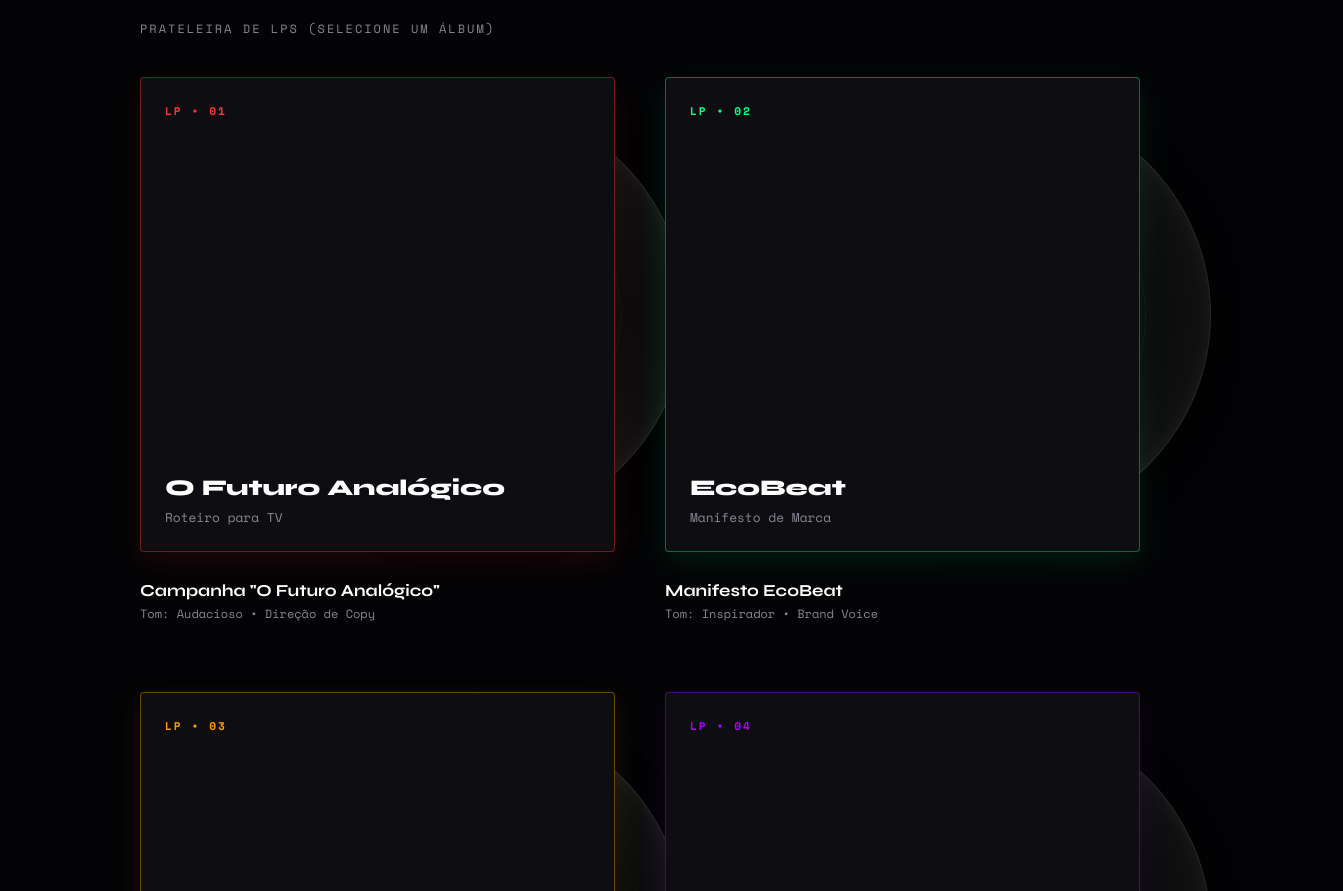
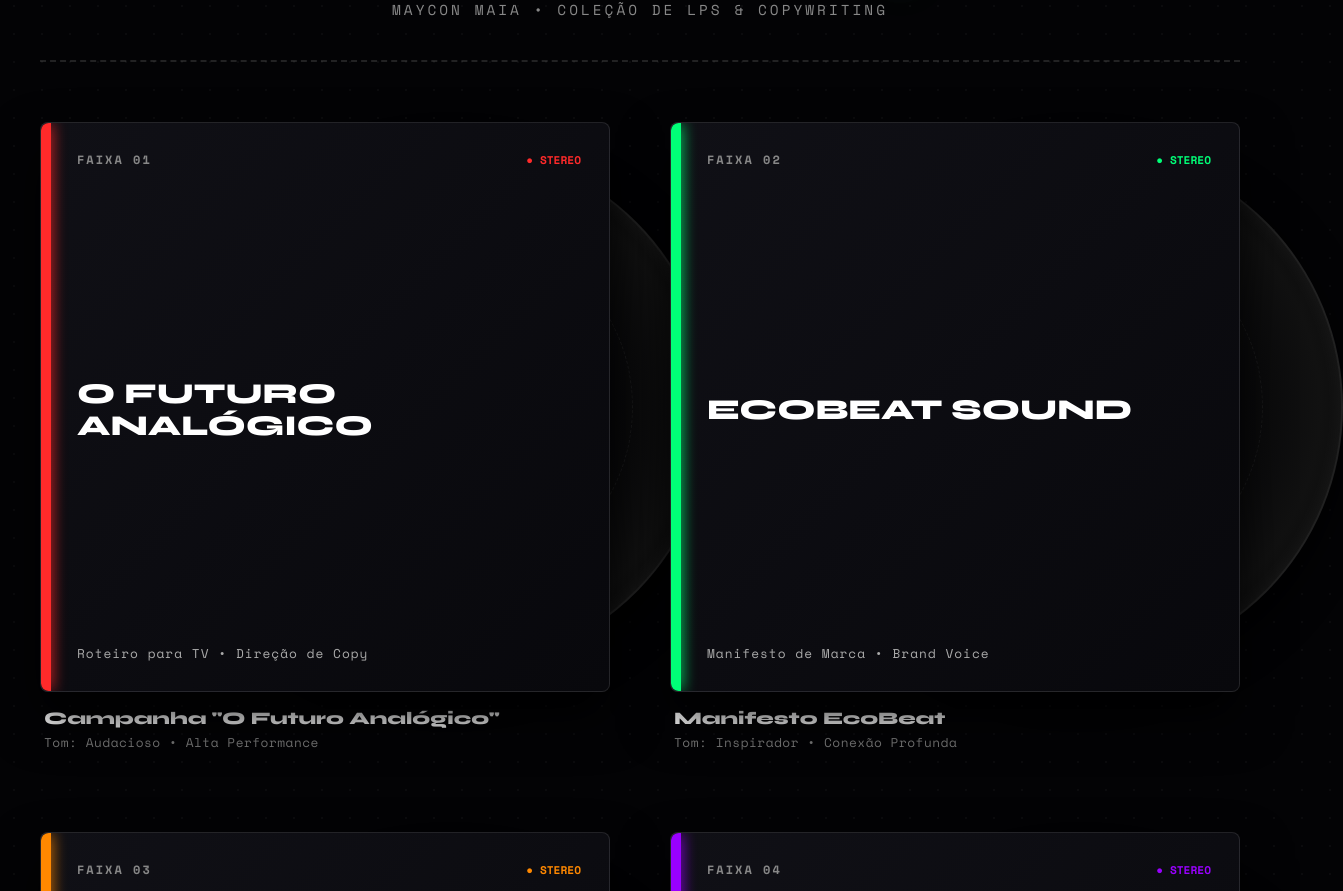
Before and after one commit to mayconlmaia/Portfolio-80s, a plain HTML site: page index.html in a window 1280 px wide. Shown: the part 176-1067 px from the top of the page, 1343 px wide, since content can reach past the window. Drawn offline with nearby package versions, Linux system fonts and the light colour scheme.

Commit message:
Update index.html

```diff
--- a/index.html
+++ b/index.html
@@ -3,18 +3,15 @@
 <head>
     <meta charset="UTF-8">
     <meta name="viewport" content="width=device-width, initial-scale=1.0">
-    <title>Maycon Maia — Redação & Copywriting</title>
-    <link href="https://fonts.googleapis.com/css2?family=Space+Mono:ital,wght@0,400;0,700;1,400&family=Syne:wght@700;800&display=swap" rel="stylesheet">
+    <title>Maycon Maia — Diskoteca de Redação</title>
+    <link href="https://fonts.googleapis.com/css2?family=Anton&family=Space+Mono:ital,wght@0,400;0,700;1,400&family=Syne:wght@800&display=swap" rel="stylesheet">
     <style>
         :root {
             --bg: #030305;
-            --surface: #0d0d12;
-            --text: #f0f0f2;
-            --muted: #888892;
-            --neon-red: #ff3333;
-            --neon-green: #00ff88;
-            --neon-orange: #ff9900;
-            --neon-purple: #b000ff;
+            --neon-red: #ff2a2a;
+            --neon-green: #00ff77;
+            --neon-orange: #ff8800;
+            --neon-purple: #9900ff;
         }
 
         * {
@@ -25,91 +22,70 @@
 
         body {
             background-color: var(--bg);
-            color: var(--text);
+            color: #fff;
             font-family: 'Space Mono', monospace;
-            padding: 40px 20px;
+            padding: 50px 20px;
             display: flex;
             flex-direction: column;
             align-items: center;
             min-height: 100vh;
+            background-image: radial-gradient(rgba(255,255,255,0.03) 1px, transparent 0);
+            background-size: 28px 28px;
         }
 
         .container {
             width: 100%;
-            max-width: 1000px;
+            max-width: 1200px;
         }
 
-        header {
-            margin-bottom: 50px;
-            border-bottom: 1px solid rgba(255, 255, 255, 0.1);
-            padding-bottom: 30px;
-            display: flex;
-            flex-direction: column;
-            gap: 12px;
+        /* Topo / Cabeçalho da Loja de Discos */
+        .store-header {
+            text-align: center;
+            margin-bottom: 60px;
+            border-bottom: 2px dashed rgba(255, 255, 255, 0.12);
+            padding-bottom: 40px;
+        }
+
+        .store-header h1 {
+            font-family: 'Anton', sans-serif;
+            font-size: clamp(2.8rem, 6vw, 5.5rem);
+            letter-spacing: 3px;
+            text-transform: uppercase;
+            color: #fff;
+            text-shadow: 0 0 25px rgba(255, 255, 255, 0.15), 0 0 50px rgba(0, 255, 119, 0.1);
+            margin-bottom: 10px;
+        }
+
+        .store-header p {
+            font-size: 0.9rem;
+            color: #888;
+            letter-spacing: 3px;
+            text-transform: uppercase;
+        }
+
+        /* Grade da Prateleira de LPs */
+        .shelf-grid {
+            display: grid;
+            grid-template-columns: 1fr;
+            gap: 60px;
         }
 
         @media (min-width: 768px) {
-            header {
-                flex-direction: row;
-                justify-content: space-between;
-                align-items: flex-end;
-            }
-        }
-
-        .header-left h1 {
-            font-family: 'Syne', sans-serif;
-            font-size: 2.2rem;
-            font-weight: 800;
-            letter-spacing: -1px;
-            color: #fff;
-            margin-top: 8px;
-            text-transform: uppercase;
-        }
-
-        .tagline {
-            font-size: 0.75rem;
-            text-transform: uppercase;
-            letter-spacing: 3px;
-            color: var(--neon-green);
-        }
-
-        .header-right p {
-            color: var(--muted);
-            font-size: 0.9rem;
-            line-height: 1.5;
-            max-width: 380px;
-        }
-
-        .section-title {
-            font-size: 0.75rem;
-            text-transform: uppercase;
-            letter-spacing: 2px;
-            color: var(--muted);
-            margin-bottom: 40px;
-        }
-
-        /* Grade de LPs */
-        .grid {
-            display: grid;
-            grid-template-columns: 1fr;
-            gap: 50px;
-        }
-
-        @media (min-width: 768px) {
-            .grid {
-                grid-template-columns: repeat(2, 1fr);
-                gap: 60px 40px;
-            }
-        }
-
-        @media (min-width: 1024px) {
-            .grid {
+            .shelf-grid {
                 grid-template-columns: repeat(2, 1fr);
                 gap: 70px 50px;
             }
         }
 
-        .vinyl-item {
+        @media (min-width: 1024px) {
+            .shelf-grid {
+                grid-template-columns: repeat(2, 1fr);
+                gap: 80px 60px;
+            }
+        }
+
+        /* Item do Álbum */
+        .album-item {
             text-decoration: none;
             color: inherit;
             display: flex;
@@ -118,32 +94,31 @@
             cursor: pointer;
         }
 
-        .vinyl-container {
+        .album-sleeve-box {
             position: relative;
             width: 100%;
             aspect-ratio: 1 / 1;
         }
 
-        /* O Disco de Vinil que aparece saindo para a direita */
-        .vinyl-disc {
+        /* O Disco de Vinil saindo para a direita com movimento */
+        .vinyl-record {
             position: absolute;
-            top: 5%;
-            right: -15%; /* Fica visível para fora da capa */
-            width: 90%;
-            height: 90%;
-            background: radial-gradient(circle, #050505 0%, #1a1a1a 40%, #080808 41%, #111 70%, #000 100%);
+            top: 4%;
+            right: -18%;
+            width: 92%;
+            height: 92%;
+            background: radial-gradient(circle, #0a0a0c 0%, #1a1a1e 35%, #050507 36%, #111 65%, #000 100%);
             border-radius: 50%;
             z-index: 1;
-            box-shadow: 0 10px 30px rgba(0,0,0,0.8), inset 0 0 20px rgba(255,255,255,0.05);
+            box-shadow: 0 15px 40px rgba(0,0,0,0.9), inset 0 0 20px rgba(255,255,255,0.06);
             display: flex;
             align-items: center;
             justify-content: center;
             transition: transform 0.4s cubic-bezier(0.175, 0.885, 0.32, 1.275);
-            border: 1px solid rgba(255,255,255,0.1);
+            border: 2px solid rgba(255,255,255,0.08);
         }
 
-        /* Ranhuras do vinil em CSS */
-        .vinyl-disc::before {
+        .vinyl-record::before {
             content: '';
             position: absolute;
             inset: 15%;
@@ -151,237 +126,295 @@
             border: 1px dashed rgba(255,255,255,0.06);
         }
 
-        .vinyl-disc::after {
-            content: '';
-            position: absolute;
-            inset: 30%;
+        /* Rótulo Central do Disco */
+        .vinyl-center-label {
+            width: 38%;
+            height: 38%;
             border-radius: 50%;
-            border: 1px solid rgba(255,255,255,0.04);
+            display: flex;
+            flex-direction: column;
+            align-items: center;
+            justify-content: center;
+            text-align: center;
+            font-family: 'Syne', sans-serif;
+            font-weight: 800;
+            font-size: 0.65rem;
+            text-transform: uppercase;
+            letter-spacing: 1px;
+            box-shadow: 0 0 15px rgba(0,0,0,0.8);
+            z-index: 2;
+            border: 3px solid rgba(255,255,255,0.25);
+            padding: 4px;
         }
 
-        .vinyl-label {
-            width: 34%;
-            height: 34%;
-            border-radius: 50%;
-            display: flex;
-            align-items: center;
-            justify-content: center;
-            font-size: 0.6rem;
-            font-weight: 700;
-            text-transform: uppercase;
-            letter-spacing: 2px;
-            box-shadow: 0 0 15px rgba(0,0,0,0.6);
-            z-index: 2;
+        .vinyl-center-label small {
+            font-family: 'Space Mono', monospace;
+            font-size: 0.45rem;
+            opacity: 0.85;
+            margin-top: 2px;
         }
 
-        /* A Capa do LP (Fica por cima do disco) */
-        .vinyl-jacket {
+        /* A Capa do LP com Faixa Lateral Neon e espaço para imagem futura */
+        .album-jacket {
             position: absolute;
             inset: 0;
-            background: var(--surface);
-            border-radius: 4px;
+            background: linear-gradient(135deg, #101016 0%, #08080c 100%);
+            border-radius: 8px;
             z-index: 3;
-            padding: 24px;
+            padding: 28px;
             display: flex;
             flex-direction: column;
             justify-content: space-between;
+            box-shadow: 0 25px 50px rgba(0,0,0,0.8);
             border: 1px solid rgba(255,255,255,0.1);
-            box-shadow: 0 20px 40px rgba(0,0,0,0.7);
-            transition: transform 0.3s ease;
+            transition: transform 0.3s ease, box-shadow 0.3s ease;
+            overflow: hidden;
         }
 
-        /* Cores e Estilos Neon por Álbum */
-        .lp-red .vinyl-label { background: var(--neon-red); color: #000; }
-        .lp-red .vinyl-jacket { border-color: rgba(255, 51, 51, 0.4); box-shadow: 0 10px 30px rgba(255, 51, 51, 0.1); }
-        .lp-red .jacket-tag { color: var(--neon-red); }
-
-        .lp-green .vinyl-label { background: var(--neon-green); color: #000; }
-        .lp-green .vinyl-jacket { border-color: rgba(0, 255, 136, 0.4); box-shadow: 0 10px 30px rgba(0, 255, 136, 0.1); }
-        .lp-green .jacket-tag { color: var(--neon-green); }
-
-        .lp-orange .vinyl-label { background: var(--neon-orange); color: #000; }
-        .lp-orange .vinyl-jacket { border-color: rgba(255, 153, 0, 0.4); box-shadow: 0 10px 30px rgba(255, 153, 0, 0.1); }
-        .lp-orange .jacket-tag { color: var(--neon-orange); }
-
-        .lp-purple .vinyl-label { background: var(--neon-purple); color: #fff; }
-        .lp-purple .vinyl-jacket { border-color: rgba(176, 0, 255, 0.4); box-shadow: 0 10px 30px rgba(176, 0, 255, 0.1); }
-        .lp-purple .jacket-tag { color: var(--neon-purple); }
-
-        /* Interação ao tocar/passar o mouse */
-        .vinyl-item:hover .vinyl-disc,
-        .vinyl-item:active .vinyl-disc {
-            transform: translateX(15px) rotate(15deg);
+        /* Faixa Lateral Neon */
+        .album-jacket::before {
+            content: '';
+            position: absolute;
+            left: 0;
+            top: 0;
+            bottom: 0;
+            width: 10px;
+            border-top-left-radius: 8px;
+            border-bottom-left-radius: 8px;
         }
 
-        .vinyl-item:hover .vinyl-jacket {
+        /* Se você colocar uma tag <img> de fundo no futuro, ela encaixará aqui perfeitamente */
+        .jacket-art-bg {
+            position: absolute;
+            inset: 0;
+            z-index: 1;
+            opacity: 0.15; /* Deixa sutil até você subir a imagem definitiva */
+            background-size: cover;
+            background-position: center;
+        }
+
+        .jacket-content {
+            position: relative;
+            z-index: 2;
+            height: 100%;
+            display: flex;
+            flex-direction: column;
+            justify-content: space-between;
+        }
+
+        /* Cores Neon específicas de cada LP */
+        .lp-red .vinyl-center-label { background: var(--neon-red); color: #000; }
+        .lp-red .album-jacket::before { background: var(--neon-red); box-shadow: 0 0 15px var(--neon-red); }
+        .lp-red:hover .album-jacket { box-shadow: 0 0 30px rgba(255, 42, 42, 0.35); border-color: var(--neon-red); }
+
+        .lp-green .vinyl-center-label { background: var(--neon-green); color: #000; }
+        .lp-green .album-jacket::before { background: var(--neon-green); box-shadow: 0 0 15px var(--neon-green); }
+        .lp-green:hover .album-jacket { box-shadow: 0 0 30px rgba(0, 255, 119, 0.35); border-color: var(--neon-green); }
+
+        .lp-orange .vinyl-center-label { background: var(--neon-orange); color: #000; }
+        .lp-orange .album-jacket::before { background: var(--neon-orange); box-shadow: 0 0 15px var(--neon-orange); }
+        .lp-orange:hover .album-jacket { box-shadow: 0 0 30px rgba(255, 136, 0, 0.35); border-color: var(--neon-orange); }
+
+        .lp-purple .vinyl-center-label { background: var(--neon-purple); color: #fff; }
+        .lp-purple .album-jacket::before { background: var(--neon-purple); box-shadow: 0 0 15px var(--neon-purple); }
+        .lp-purple:hover .album-jacket { box-shadow: 0 0 30px rgba(153, 0, 255, 0.35); border-color: var(--neon-purple); }
+
+        /* Movimento ao interagir */
+        .album-item:hover .vinyl-record,
+        .album-item:active .vinyl-record {
+            transform: translateX(24px) rotate(18deg);
+        }
+
+        .album-item:hover .album-jacket {
             transform: translateY(-6px);
         }
 
-        .jacket-top {
+        /* Tipografia da Capa */
+        .jacket-header {
             display: flex;
             justify-content: space-between;
             align-items: center;
+            padding-left: 8px;
         }
 
-        .jacket-tag {
-            font-size: 0.7rem;
+        .track-tag {
+            font-size: 0.75rem;
             font-weight: 700;
             letter-spacing: 2px;
             text-transform: uppercase;
+            color: #888;
         }
 
-        .jacket-art h2 {
+        .album-jacket h2 {
             font-family: 'Syne', sans-serif;
-            font-size: 1.4rem;
+            font-size: clamp(1.4rem, 2.5vw, 1.8rem);
             font-weight: 800;
             color: #fff;
-            line-height: 1.2;
-            margin-bottom: 6px;
+            line-height: 1.1;
+            margin: 15px 0 8px 8px;
+            text-transform: uppercase;
         }
 
-        .jacket-art p {
+        .jacket-footer {
+            padding-left: 8px;
             font-size: 0.8rem;
-            color: var(--muted);
+            color: #aaa;
+            letter-spacing: 1px;
         }
 
-        .vinyl-details {
-            margin-top: 12px;
+        /* Detalhes abaixo da capa */
+        .album-meta-box {
             display: flex;
             flex-direction: column;
             gap: 4px;
+            padding-left: 4px;
         }
 
-        .vinyl-title {
+        .album-title-main {
             font-family: 'Syne', sans-serif;
-            font-size: 1.05rem;
-            font-weight: 700;
+            font-size: 1.1rem;
+            font-weight: 800;
             color: #fff;
         }
 
-        .vinyl-meta {
-            font-size: 0.75rem;
-            color: var(--muted);
+        .album-subtitle {
+            font-size: 0.8rem;
+            color: #777;
+            letter-spacing: 0.5px;
         }
 
         footer {
-            margin-top: 80px;
+            margin-top: 100px;
             text-align: center;
             font-size: 0.75rem;
-            color: var(--muted);
-            letter-spacing: 1px;
-            border-top: 1px solid rgba(255, 255, 255, 0.05);
-            padding-top: 30px;
+            color: #555;
+            letter-spacing: 2px;
+            border-top: 1px solid rgba(255,255,255,0.08);
+            padding-top: 35px;
             width: 100%;
+            text-transform: uppercase;
         }
     </style>
 </head>
 <body>
 
     <div class="container">
-        <header>
-            <div class="header-left">
-                <span class="tagline">&#9679; Coleção de LPs / Redação</span>
-                <h1>Maycon Maia</h1>
-            </div>
-            <div class="header-right">
-                <p>Redator & Copywriter. Roteiros, manifestos e campanhas analógicas que soam autênticas em qualquer plataforma.</p>
-            </div>
+        <!-- Cabeçalho Estilo Cartaz Analógico -->
+        <header class="store-header">
+            <h1>Diskoteca de Redação</h1>
+            <p>Maycon Maia &bull; Coleção de LPs &amp; Copywriting</p>
         </header>
 
-        <div class="section-title">Prateleira de LPs (Selecione um álbum)</div>
-
-        <div class="grid">
-            <!-- Álbum 1 -->
-            <a href="#" class="vinyl-item lp-red">
-                <div class="vinyl-container">
-                    <div class="vinyl-disc">
-                        <div class="vinyl-label">Lado A</div>
+        <!-- Prateleira de LPs -->
+        <div class="shelf-grid">
+            <!-- Álbum 1 (Vermelho Neon) -->
+            <a href="#" class="album-item lp-red">
+                <div class="album-sleeve-box">
+                    <div class="vinyl-record">
+                        <div class="vinyl-center-label">
+                            FUTURO<br><small>LADO A</small>
+                        </div>
                     </div>
-                    <div class="vinyl-jacket">
-                        <div class="jacket-top">
-                            <span class="jacket-tag">LP &bull; 01</span>
-                        </div>
-                        <div class="jacket-art">
+                    <div class="album-jacket">
+                        <!-- Espaço reservado para quando você subir sua imagem de capa futura -->
+                        <!-- <div class="jacket-art-bg" style="background-image: url('assets/capa-1.jpg');"></div> -->
+                        <div class="jacket-content">
+                            <div class="jacket-header">
+                                <span class="track-tag">Faixa 01</span>
+                                <span style="font-size: 0.7rem; color: var(--neon-red); font-weight: bold;">● STEREO</span>
+                            </div>
                             <h2>O Futuro Analógico</h2>
-                            <p>Roteiro para TV</p>
+                            <div class="jacket-footer">Roteiro para TV &bull; Direção de Copy</div>
                         </div>
                     </div>
                 </div>
-                <div class="vinyl-details">
-                    <span class="vinyl-title">Campanha "O Futuro Analógico"</span>
-                    <span class="vinyl-meta">Tom: Audacioso &bull; Direção de Copy</span>
+                <div class="album-meta-box">
+                    <span class="album-title-main">Campanha "O Futuro Analógico"</span>
+                    <span class="album-subtitle">Tom: Audacioso &bull; Alta Performance</span>
                 </div>
             </a>
 
-            <!-- Álbum 2 -->
-            <a href="#" class="vinyl-item lp-green">
-                <div class="vinyl-container">
-                    <div class="vinyl-disc">
-                        <div class="vinyl-label">Lado A</div>
+            <!-- Álbum 2 (Verde Neon) -->
+            <a href="#" class="album-item lp-green">
+                <div class="album-sleeve-box">
+                    <div class="vinyl-record">
+                        <div class="vinyl-center-label">
+                            ECOBEAT<br><small>LADO A</small>
+                        </div>
                     </div>
-                    <div class="vinyl-jacket">
-                        <div class="jacket-top">
-                            <span class="jacket-tag">LP &bull; 02</span>
-                        </div>
-                        <div class="jacket-art">
-                            <h2>EcoBeat</h2>
-                            <p>Manifesto de Marca</p>
+                    <div class="album-jacket">
+                        <!-- <div class="jacket-art-bg" style="background-image: url('assets/capa-2.jpg');"></div> -->
+                        <div class="jacket-content">
+                            <div class="jacket-header">
+                                <span class="track-tag">Faixa 02</span>
+                                <span style="font-size: 0.7rem; color: var(--neon-green); font-weight: bold;">● STEREO</span>
+                            </div>
+                            <h2>EcoBeat Sound</h2>
+                            <div class="jacket-footer">Manifesto de Marca &bull; Brand Voice</div>
                         </div>
                     </div>
                 </div>
-                <div class="vinyl-details">
-                    <span class="vinyl-title">Manifesto EcoBeat</span>
-                    <span class="vinyl-meta">Tom: Inspirador &bull; Brand Voice</span>
+                <div class="album-meta-box">
+                    <span class="album-title-main">Manifesto EcoBeat</span>
+                    <span class="album-subtitle">Tom: Inspirador &bull; Conexão Profunda</span>
                 </div>
             </a>
 
-            <!-- Álbum 3 -->
-            <a href="#" class="vinyl-item lp-orange">
-                <div class="vinyl-container">
-                    <div class="vinyl-disc">
-                        <div class="vinyl-label">Lado B</div>
+            <!-- Álbum 3 (Laranja Neon) -->
+            <a href="#" class="album-item lp-orange">
+                <div class="album-sleeve-box">
+                    <div class="vinyl-record">
+                        <div class="vinyl-center-label">
+                            CASSETE<br><small>LADO B</small>
+                        </div>
                     </div>
-                    <div class="vinyl-jacket">
-                        <div class="jacket-top">
-                            <span class="jacket-tag">LP &bull; 03</span>
-                        </div>
-                        <div class="jacket-art">
+                    <div class="album-jacket">
+                        <!-- <div class="jacket-art-bg" style="background-image: url('assets/capa-3.jpg');"></div> -->
+                        <div class="jacket-content">
+                            <div class="jacket-header">
+                                <span class="track-tag">Faixa 03</span>
+                                <span style="font-size: 0.7rem; color: var(--neon-orange); font-weight: bold;">● STEREO</span>
+                            </div>
                             <h2>SoundCassete</h2>
-                            <p>Social Media</p>
+                            <div class="jacket-footer">Social Media &amp; Campanha Digital</div>
                         </div>
                     </div>
                 </div>
-                <div class="vinyl-details">
-                    <span class="vinyl-title">Lançamento SoundCassete</span>
-                    <span class="vinyl-meta">Tom: Irônico &bull; Campanha Digital</span>
+                <div class="album-meta-box">
+                    <span class="album-title-main">Lançamento SoundCassete</span>
+                    <span class="album-subtitle">Tom: Irônico &bull; Engajamento Máximo</span>
                 </div>
             </a>
 
-            <!-- Álbum 4 -->
-            <a href="#" class="vinyl-item lp-purple">
-                <div class="vinyl-container">
-                    <div class="vinyl-disc">
-                        <div class="vinyl-label">Lado B</div>
+            <!-- Álbum 4 (Roxo Neon) -->
+            <a href="#" class="album-item lp-purple">
+                <div class="album-sleeve-box">
+                    <div class="vinyl-record">
+                        <div class="vinyl-center-label">
+                            MADRUGADA<br><small>LADO B</small>
+                        </div>
                     </div>
-                    <div class="vinyl-jacket">
-                        <div class="jacket-top">
-                            <span class="jacket-tag">LP &bull; 04</span>
-                        </div>
-                        <div class="jacket-art">
-                            <h2>Madrugada</h2>
-                            <p>Conteúdo Autoral</p>
+                    <div class="album-jacket">
+                        <!-- <div class="jacket-art-bg" style="background-image: url('assets/capa-4.jpg');"></div> -->
+                        <div class="jacket-content">
+                            <div class="jacket-header">
+                                <span class="track-tag">Faixa 04</span>
+                                <span style="font-size: 0.7rem; color: var(--neon-purple); font-weight: bold;">● STEREO</span>
+                            </div>
+                            <h2>Crônicas da Noite</h2>
+                            <div class="jacket-footer">Conteúdo Autoral &bull; Poético</div>
                         </div>
                     </div>
                 </div>
-                <div class="vinyl-details">
-                    <span class="vinyl-title">Crônicas da Madrugada</span>
-                    <span class="vinyl-meta">Tom: Poético &bull; Autoral</span>
+                <div class="album-meta-box">
+                    <span class="album-title-main">Crônicas da Madrugada</span>
+                    <span class="album-subtitle">Tom: Poético &bull; Narrativa Cativante</span>
                 </div>
             </a>
         </div>
 
         <footer>
-            <p>&copy; 2026 Maycon Maia. Todos os direitos reservados.</p>
+            <p>&copy; 2026 Maycon Maia &bull; Todos os direitos reservados</p>
         </footer>
     </div>
 
```
